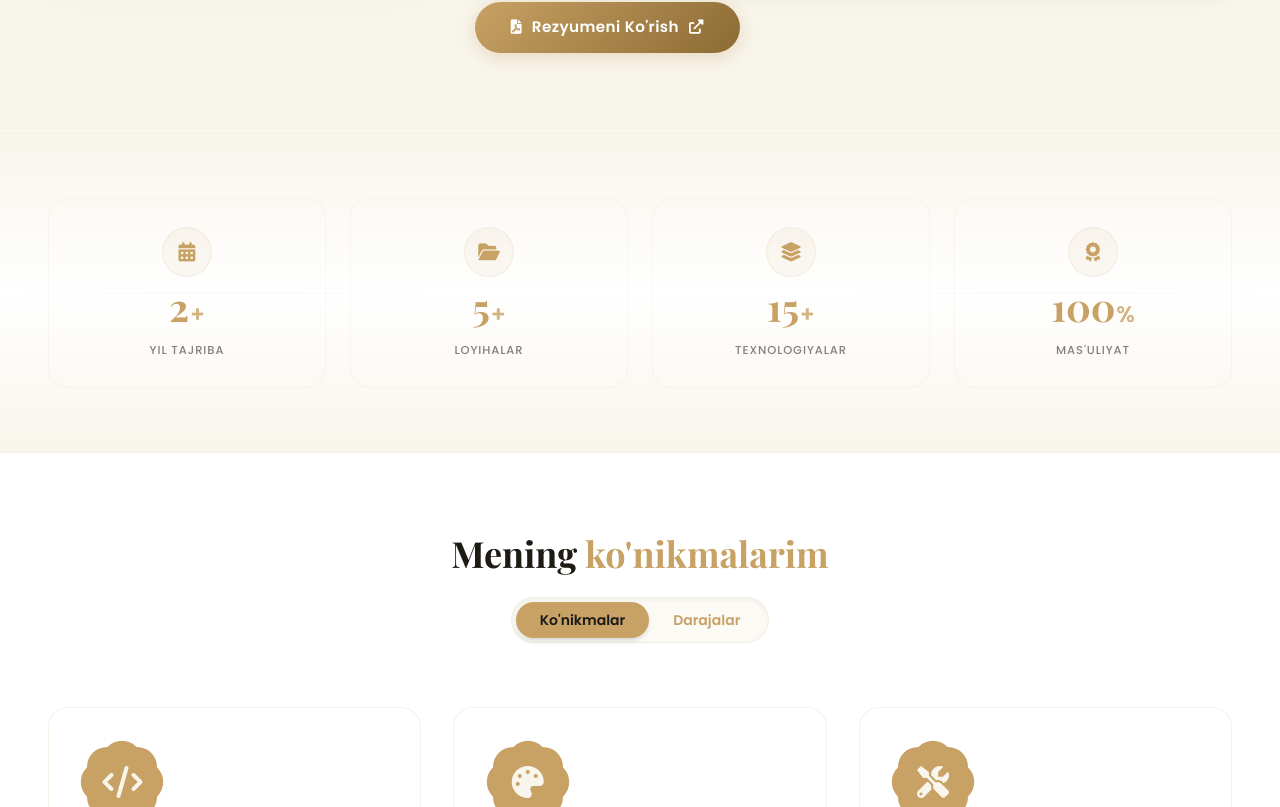
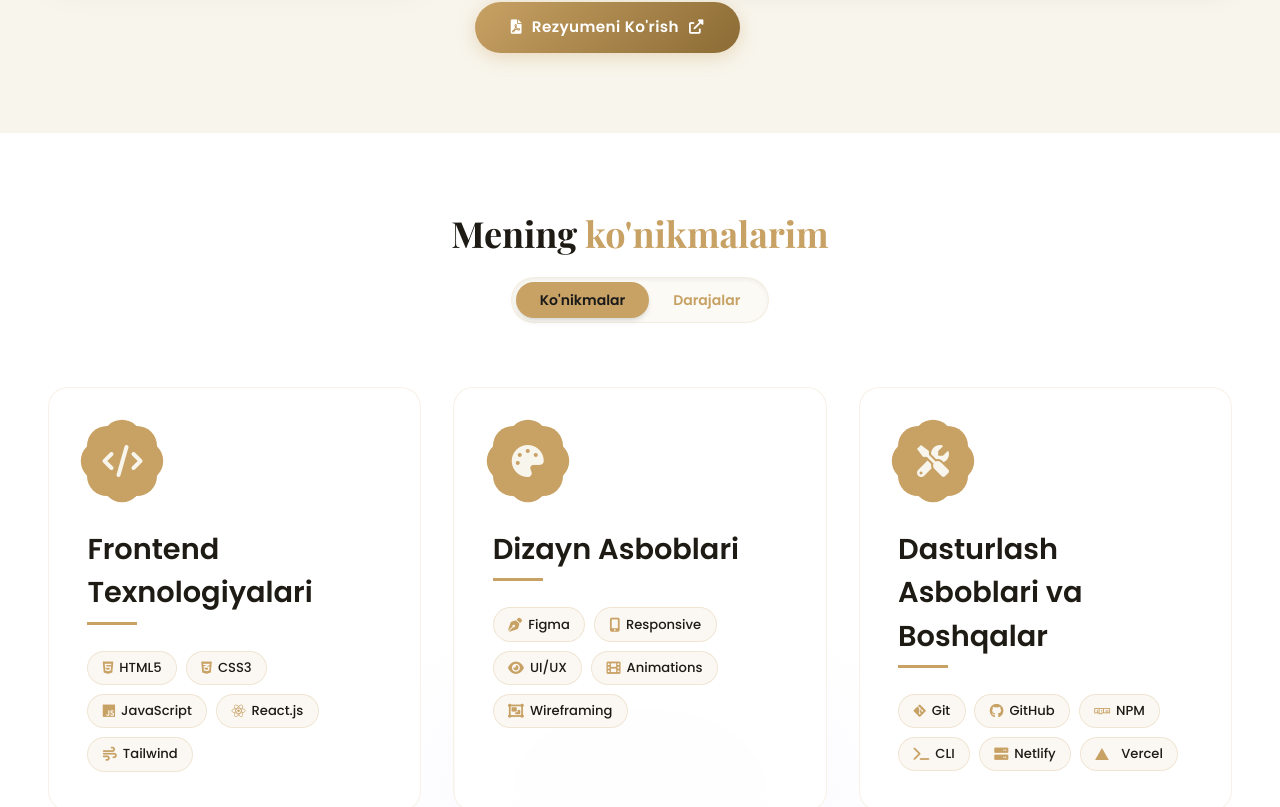
Before and after one commit to OgabekHub/My-portfolio, a Next.js app: page / in a window 1280 px wide. Shown: the part 1653-2460 px from the top of the page. Built offline with nearby package versions, Linux system fonts and the light colour scheme.

Commit message:
Remove StatsSection from main page

```diff
--- a/src/app/page.tsx
+++ b/src/app/page.tsx
@@ -10,7 +10,6 @@ import Contact from "@/components/Contact";
 import Footer from "@/components/Footer";
 import AiCommandCenter from "@/components/AiCommandCenter";
 import SplashScreen from "@/components/SplashScreen";
-import StatsSection from "@/components/StatsSection";
 
 export default function Home() {
   const [scrollProgress, setScrollProgress] = useState(0);
@@ -110,7 +109,6 @@ export default function Home() {
       <main>
         <Hero />
         <About />
-        <StatsSection />
         <Skills />
         <Projects />
         <Contact />
```
